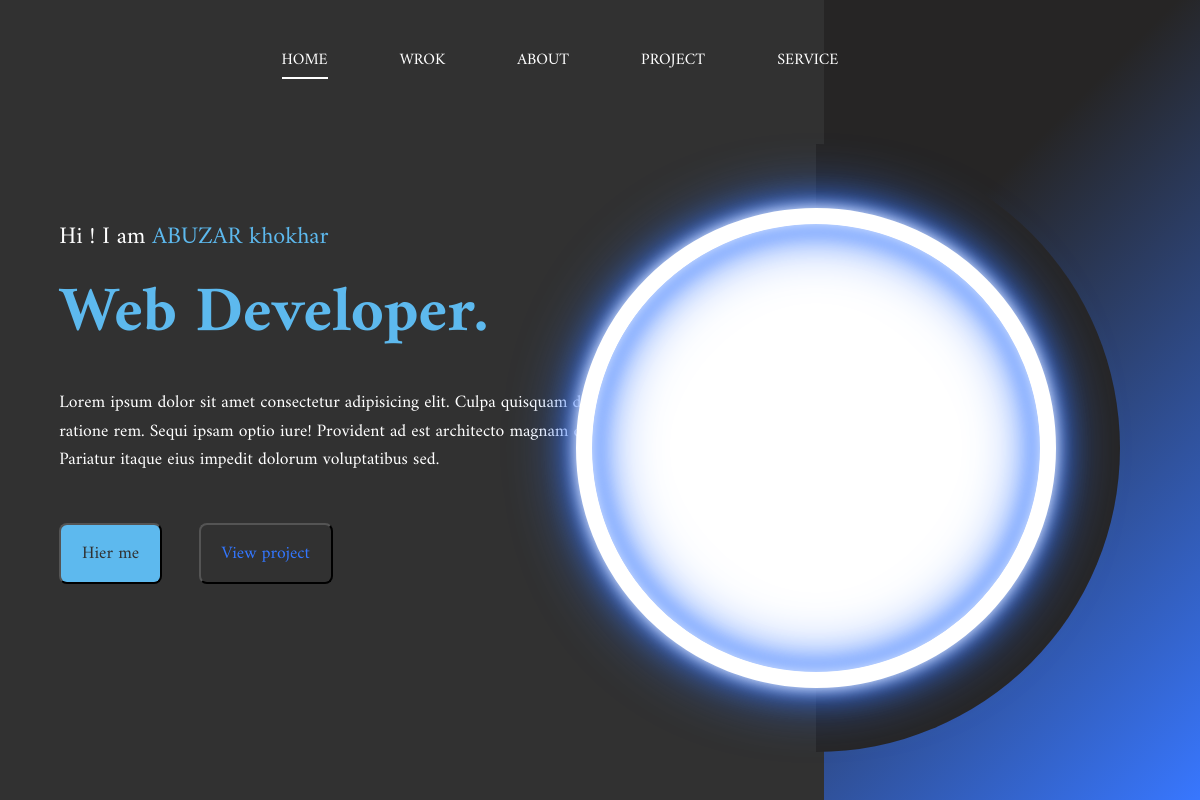
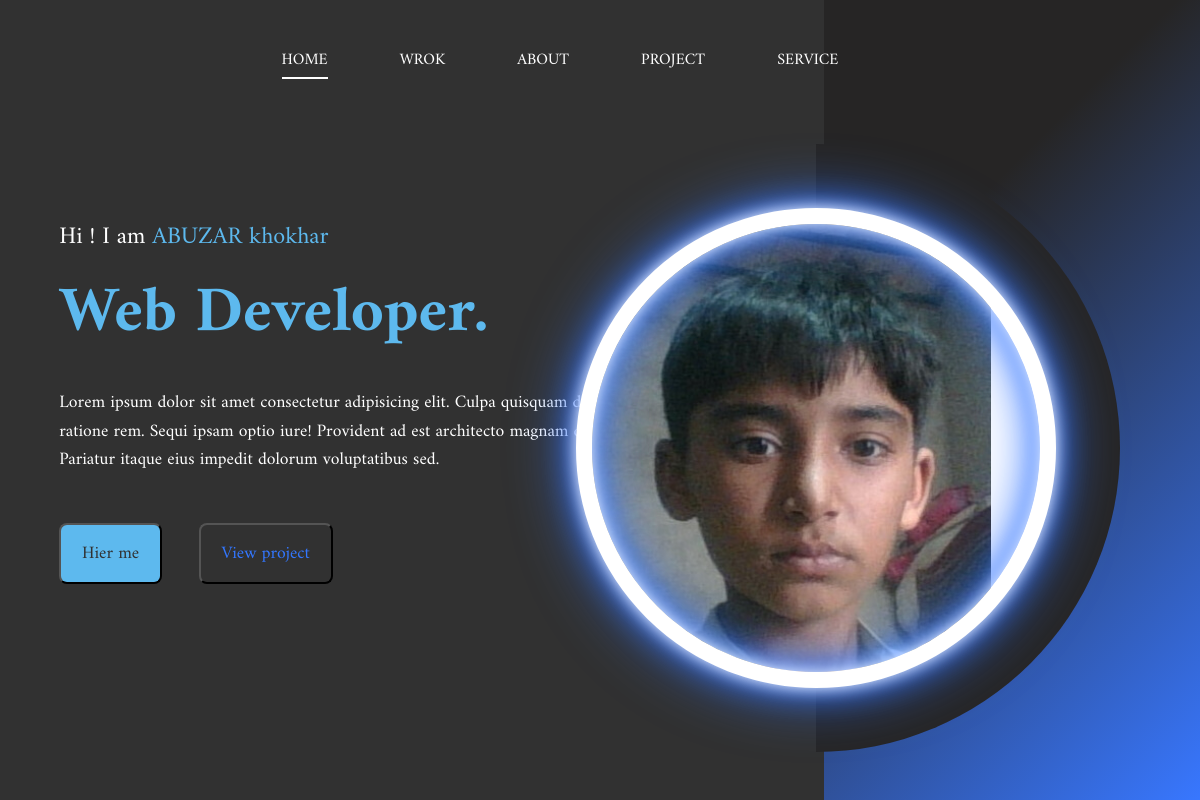
Before and after one commit to Abuzarkhokhar/portfolio, a plain HTML site: page index.html in a window 1280 px wide. Shown: the full height of the page, 80-1280 px from the left. Drawn offline with Linux system fonts and the light colour scheme; a web font is replaced by a local one.

Commit message:
Update index.html

```diff
--- a/index.html
+++ b/index.html
@@ -139,7 +139,7 @@ width: 38em;
 .circle:nth-child(2){
     background: white;
     width: 30rem;
-    background-image: url(./image/0382a9a1-5433-4b6e-ba3a-232821f31577.jpg);
+    background-image: url("0382a9a1-5433-4b6e-ba3a-232821f31577.jpg");
     background-size: 89%;
 background-repeat: no-repeat;
 border: 1rem solid white;
```
